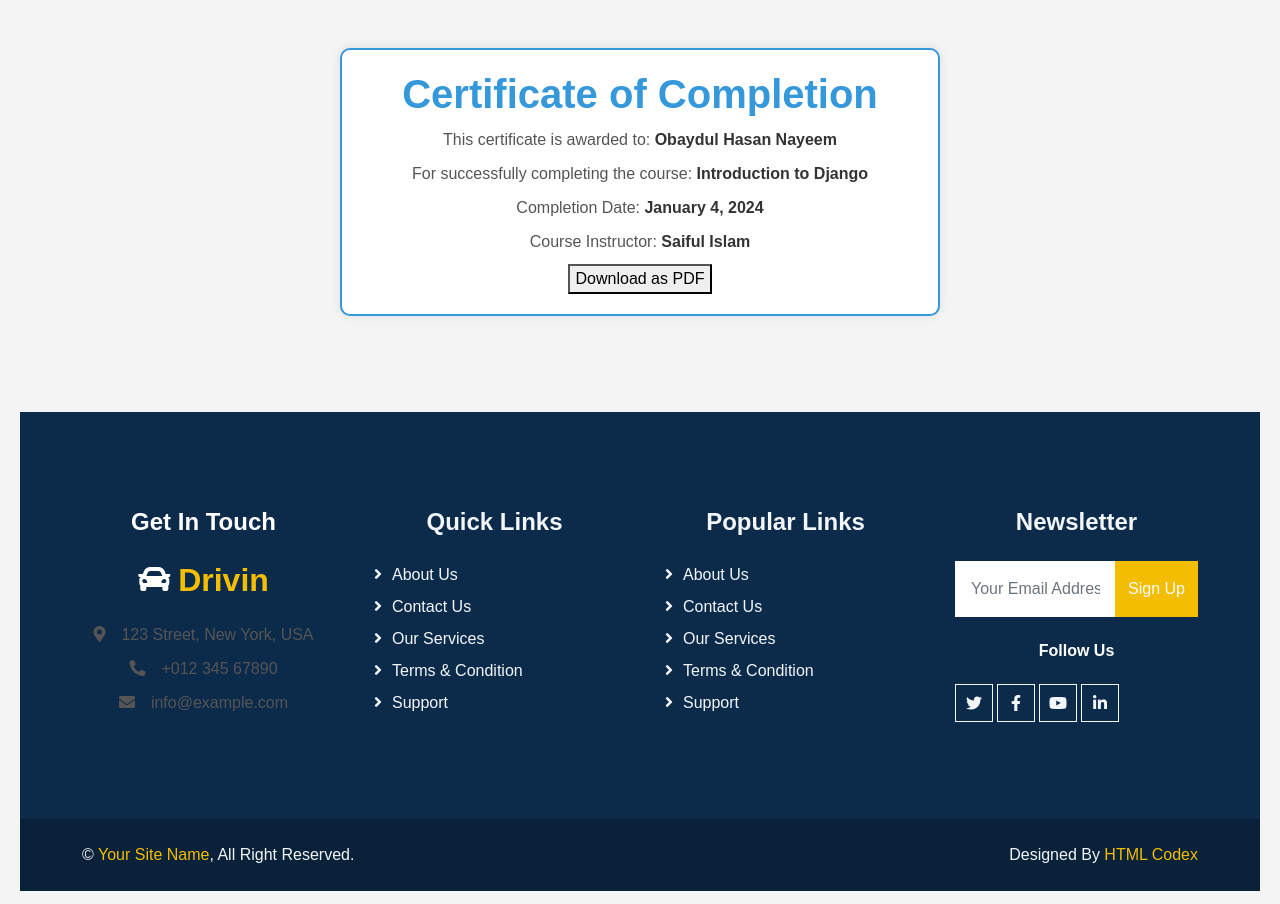
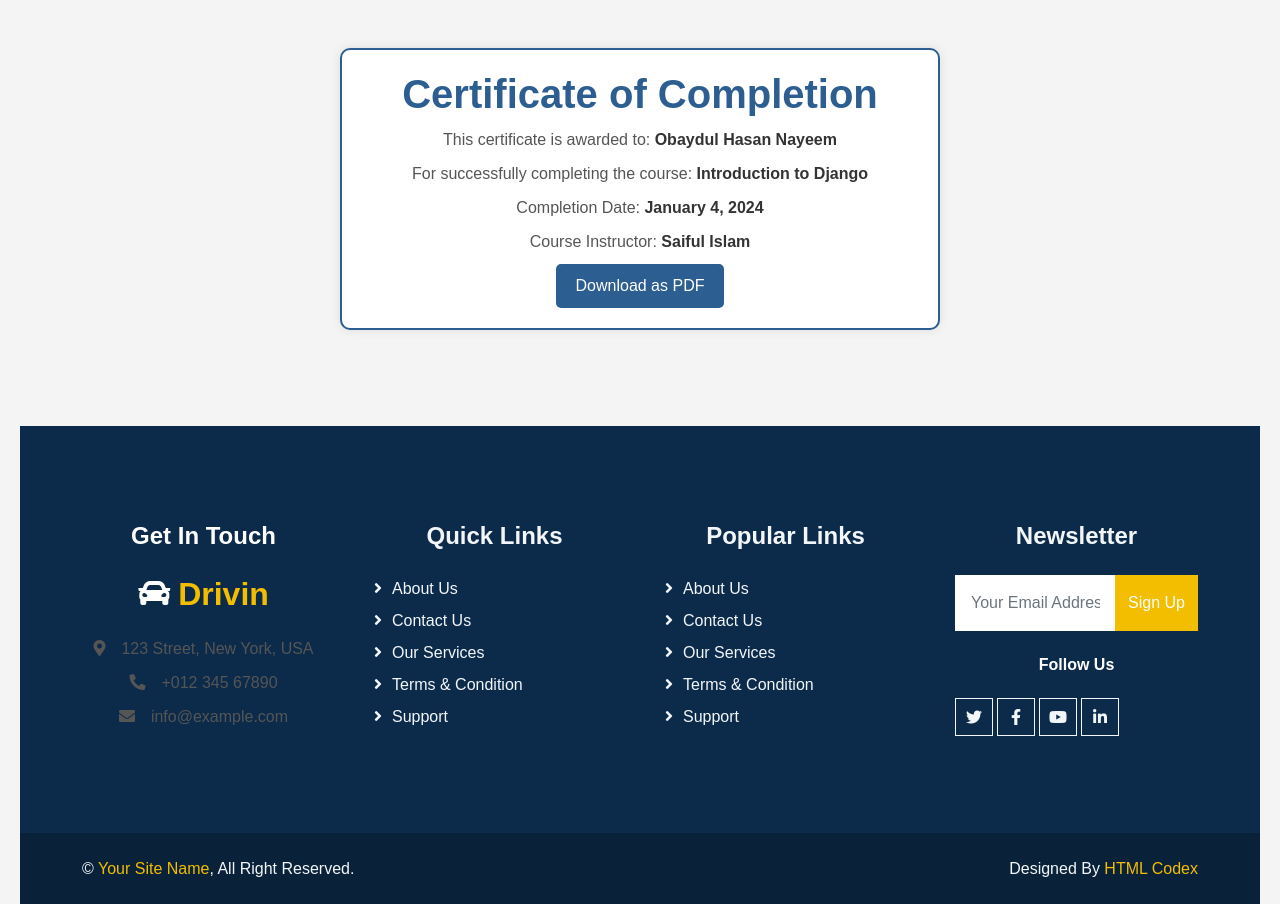
Before and after one commit to Muk74dir/Prodemy, a Django app: page /account/certificate/ in a window 1280 px wide. Shown: the part 138-1042 px from the top of the page. Run offline with Django 4.2, Linux system fonts and the light colour scheme; some libraries are stand-ins or nearby versions.

Commit message:
updated the color

```diff
--- a/ProdemyApp/templates/account/certificate.html
+++ b/ProdemyApp/templates/account/certificate.html
@@ -14,7 +14,7 @@
     <p>For successfully completing the course: <span class="course-title">{{ course_title }}</span></p>
     <p>Completion Date: <span class="completion-date">{{ issue_date }}</span></p>
     <p>Course Instructor: <span class="instructor-name">{{ instructor_name }}</span></p>
-    <button id="downloadBtn">Download as PDF</button>
+    <button id="downloadBtn" class="download-button" onclick="downloadCertificate()">Download as PDF</button>
 </div>
 
 <style>
@@ -27,7 +27,7 @@
 
     .certificate-container {
         background-color: #fff;
-        border: 2px solid #3498db; /* Added border */
+        border: 2px solid #2d5e91;
         border-radius: 10px;
         box-shadow: 0 0 10px rgba(0, 0, 0, 0.1);
         padding: 20px;
@@ -36,7 +36,7 @@
     }
 
     h1 {
-        color: #3498db;
+        color: #2d5e91;
     }
 
     p {
@@ -48,14 +48,30 @@
         font-weight: bold;
         color: #333;
     }
+
+    .download-button {
+        background-color: #2d5e91;
+        color: #fff;
+        border: none;
+        padding: 10px 20px;
+        font-size: 16px;
+        cursor: pointer;
+        border-radius: 5px;
+        transition: background-color 0.3s ease;
+    }
+
+    .download-button:hover {
+        background-color: #267bb5;
+    }
 </style>
 
 <script src="https://rawgit.com/eKoopmans/html2pdf/master/dist/html2pdf.bundle.js"></script>
 <script>
-    document.getElementById('downloadBtn').addEventListener('click', function () {
+    function downloadCertificate() {
         var element = document.querySelector('.certificate-container');
         html2pdf(element);
-    });
+        document.getElementById('downloadBtn').style.display = 'none'; // Hide the button
+    }
 </script>
 
 {% endblock %}
```
Also changed, not shown: ProdemyApp/views.py (+0 -24 lines).
